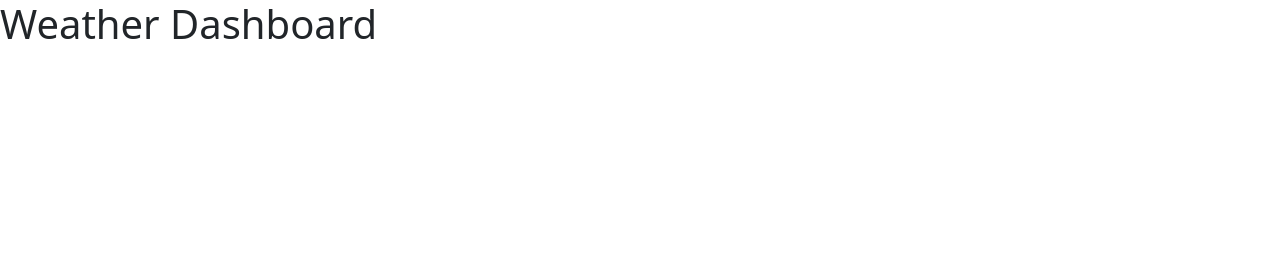
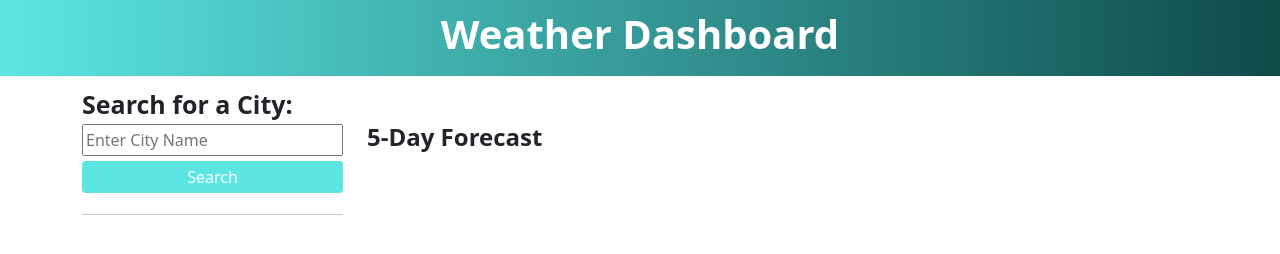
Before and after one commit to snastacia/Weather-Dashboard-Challenge-6, a plain HTML site: page index.html in a window 1280 px wide. Drawn offline with nearby package versions, Linux system fonts and the light colour scheme.

Commit message:
finished up HTMl + started adding  CSS styling

```diff
--- a/assets/css/style.css
+++ b/assets/css/style.css
@@ -0,0 +1,46 @@
+* {
+    box-sizing: border-box;
+    padding: 0;
+    margin: 0;
+  }
+
+header {
+    padding: 10px;
+    text-align: center;
+    font-size: 30px;
+    background-image: linear-gradient(to right, rgb(91, 230, 228), rgb(14, 75, 73));
+    color: white;
+}
+
+h1 {
+  text-align: center;
+  font-weight: bold;
+}
+
+h2 {
+  text-align: left;
+  font-weight: bold;
+  font-size:x-large;
+}
+
+form {
+    margin-top: 10px;
+}
+
+label {
+    font-size: 25px;
+}
+
+input {
+    padding: 2px;
+    width: 100%;
+}
+
+.btn {
+    width: 100%;
+    background-color: rgb(91, 230, 228);
+    color: white;
+    margin-bottom: 5px;
+    margin-top: 5px;
+    padding: 3px;
+}
--- a/index.html
+++ b/index.html
@@ -2,27 +2,51 @@
 <html lang="en">
 
 <head>
-    <meta charset="UTF-8">
+  <meta charset="UTF-8">
   <meta name="viewport" content="width=device-width, initial-scale=1.0">
   <meta http-equiv="X-UA-Compatible" content="ie=edge">
   <link rel="stylesheet" href="https://cdn.jsdelivr.net/npm/bootstrap@5.1.3/dist/css/bootstrap.min.css">
-    <link rel="stylesheet" href="./assets/css/style.css" />
-    <title>Weather Dashboard</title>
+  <link rel="stylesheet" href="./assets/css/style.css" />
+  <title>Weather Dashboard</title>
 </head>
 
 <body>
 
     <header>
-        <h1>
-            Weather Dashboard
-        </h1>
+        <h1>Weather Dashboard</h1>
     </header>
 
     <main class="container">
 
         <div class="row">
 
+            <aside class="col-sm-12 col-lg-3">
+                <form id="user-form">
+                    <label><strong>Search for a City:</strong></label>
+                    <input type="text" placeholder="Enter City Name" class="user-input" />
+                    <button id="submit" class="btn">Search</button>
+                </form>
+                <hr/>
+               <ul id="cities"></ul>
+            </aside>
+
+      <div class="col-sm-9 row">
+        <div id="current">
+          <h3 id="city"></h3>
+          <h4 id="temp"></h4>
+          <h4 id="wind"></h4>
+          <h4 id="humidity"></h4>
         </div>
+
+        <br/>
+        <div>
+          <h2>5-Day Forecast</h2>
+        </div><br/>
+        <div class="row" id="5DayForecast"></div>
+        <br/>
+      </div>
+
+    </div>
 
     </main>
 
```
